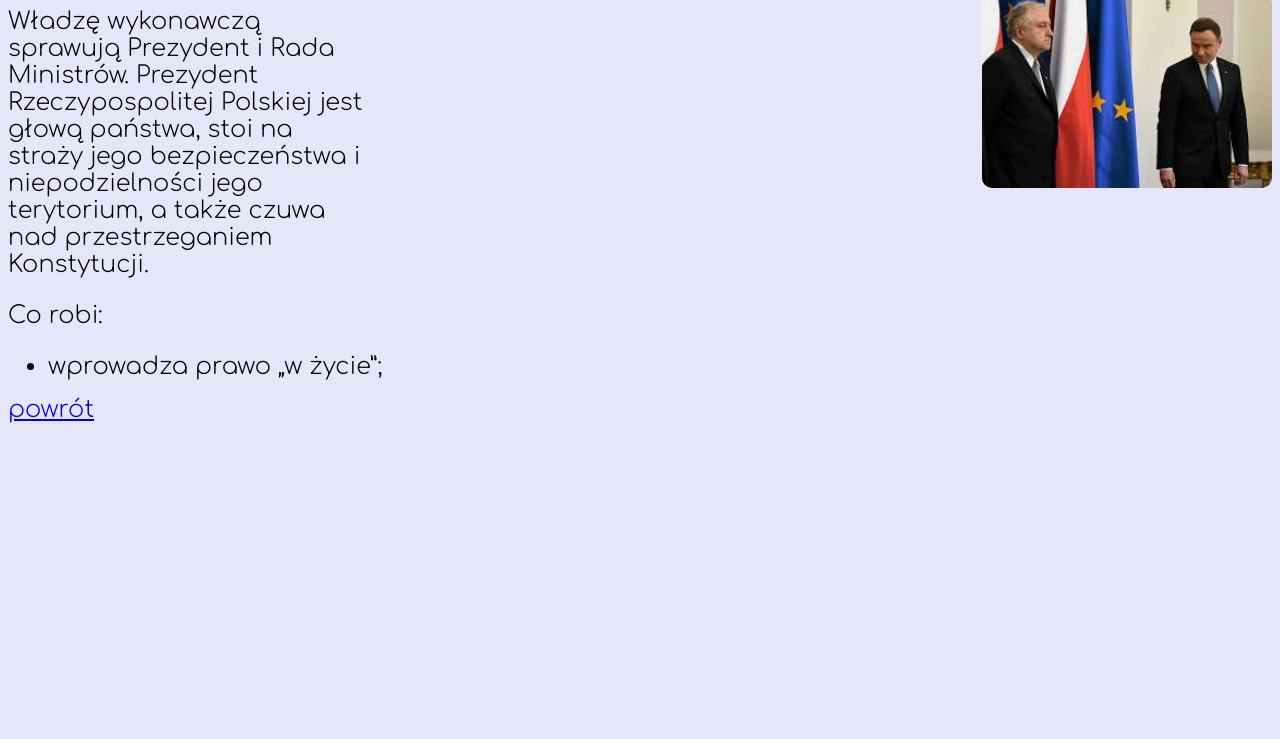
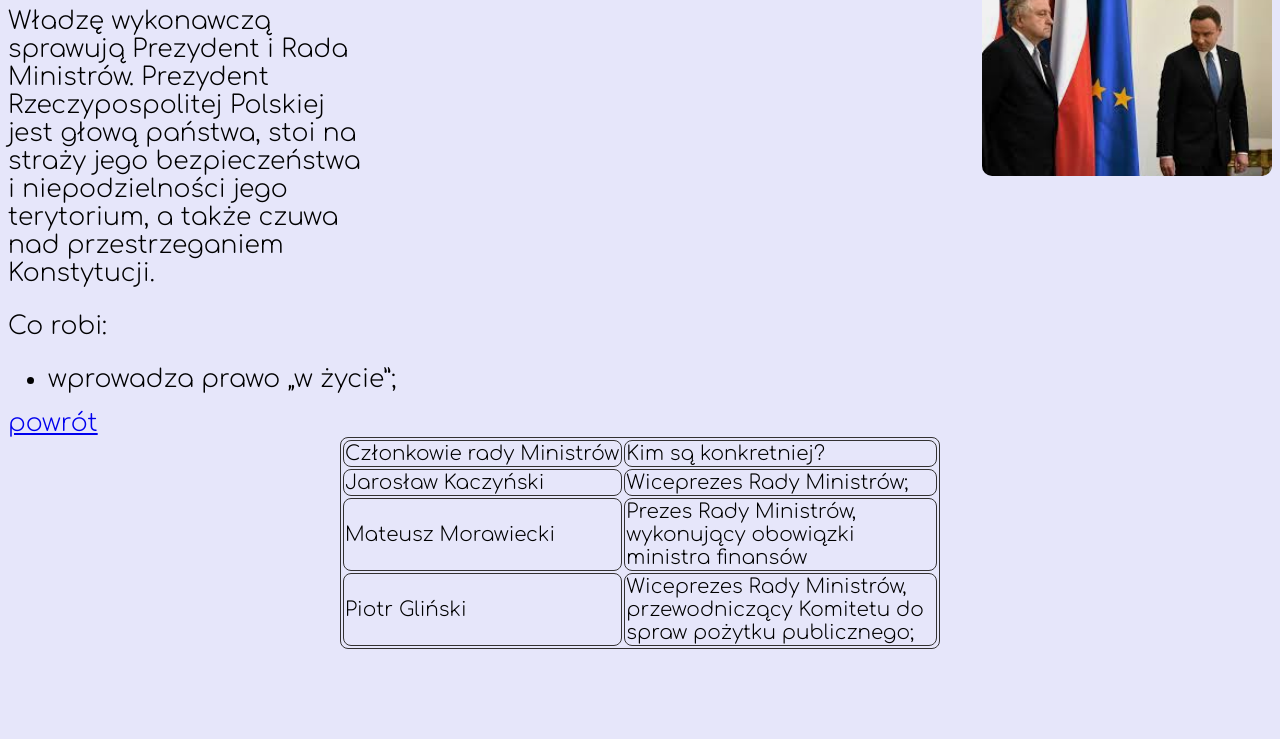
Before and after one commit to Lixfer/Trojpodzial_wladzy, a plain HTML site: page wladza_wykonawcza.html in a window 1280 px wide. Shown: the part 61-800 px from the top of the page. Drawn offline with Linux system fonts and the light colour scheme.

Commit message:
chyba koniec

```diff
--- a/style.css
+++ b/style.css
@@ -7,6 +7,7 @@ html {
     display: flex;
     background-color: lavender;
     justify-content: center;
+    font-size: 25px;
 }
 
 .container>div {
@@ -34,17 +35,21 @@ html {
 }
 
 .tekst1 {
-    font-size: x-large;
+    font-size: 25px;
     margin-right: 900px;
 }
 
 h1 {
-    margin: 10px;
+    margin: 0px;
 }
 
 .tekst2 {
-    font-size: x-large;
+    font-size: 25px;
     margin-right: 900px;
+}
+
+.wykonawcza {
+    font-size: 25px;
 }
 
 .img4 {
@@ -53,5 +58,18 @@ h1 {
 }
 
 li {
-    font-size: x-large;
+    font-size: 25px;
 }
+
+table,
+td,
+th {
+    border: 1px rgb(51, 49, 49) solid;
+    margin-left: 90px;
+    font-size: 25px;
+    border-radius: 8px;
+    text-align: left;
+    width: 600px;
+    font-size: 20px;
+    margin: auto;
+}
--- a/wladza_wykonawcza.html
+++ b/wladza_wykonawcza.html
@@ -12,22 +12,41 @@
     <link href="https://fonts.googleapis.com/css2?family=Comfortaa:wght@300&family=Roboto:wght@300&display=swap" rel="stylesheet">
     <link rel="stylesheet" href="./style.css">
     <a href="wladza_sadownicza.html"></a>
+
 </head>
 
 <body>
     <h1>
         Władza wykonawcza
     </h1>
-    <img src="/obrazy/prezydent.jpg" class="img4">
+    <img src="obrazy/prezydent.jpg" class="img4">
     <p class="tekst2">Władzę wykonawczą sprawują Prezydent i Rada Ministrów. Prezydent Rzeczypospolitej Polskiej jest głową państwa, stoi na straży jego bezpieczeństwa i niepodzielności jego terytorium, a także czuwa nad przestrzeganiem Konstytucji.
     </p>
-    <p style="font-size: x-large;">Co robi:
+    <p class="wykonawcza">Co robi:
         <ul>
             <li>
                 wprowadza prawo „w życie”;
             </li>
         </ul>
-        <a href="strona_glowna.html" style="font-size: x-large;">powrót</a>
+        <a href="strona_glowna.html" class="wykonawcza">powrót</a>
+        <table>
+            <tr>
+                <td>Członkowie rady Ministrów</td>
+                <td>Kim są konkretniej?</td>
+            </tr>
+            <tr>
+                <td>Jarosław Kaczyński</td>
+                <td>Wiceprezes Rady Ministrów;</td>
+            </tr>
+            <tr>
+                <td>Mateusz Morawiecki</td>
+                <td>Prezes Rady Ministrów, wykonujący obowiązki ministra finansów</td>
+            </tr>
+            <tr>
+                <td>Piotr Gliński</td>
+                <td>Wiceprezes Rady Ministrów, przewodniczący Komitetu do spraw pożytku publicznego;</td>
+            </tr>
+        </table>
 </body>
 
 </html>
```
Also changed, not shown: strona_glowna.html (+5 -5 lines), wladza_sadownicza.html (+3 -3 lines), wladza_ustawodawcza.html (+2 -2 lines), 1 other file.
